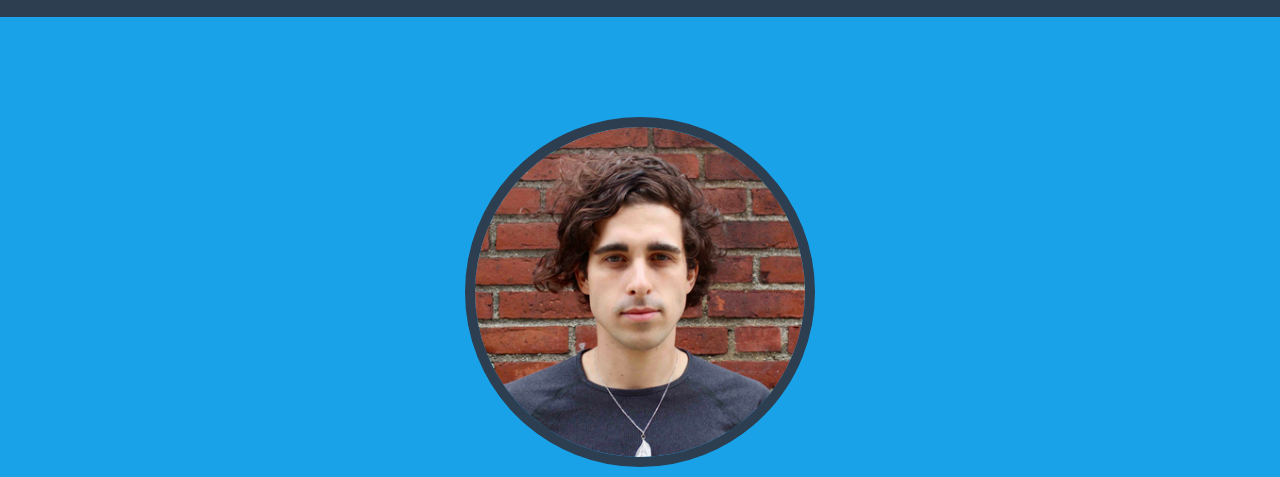
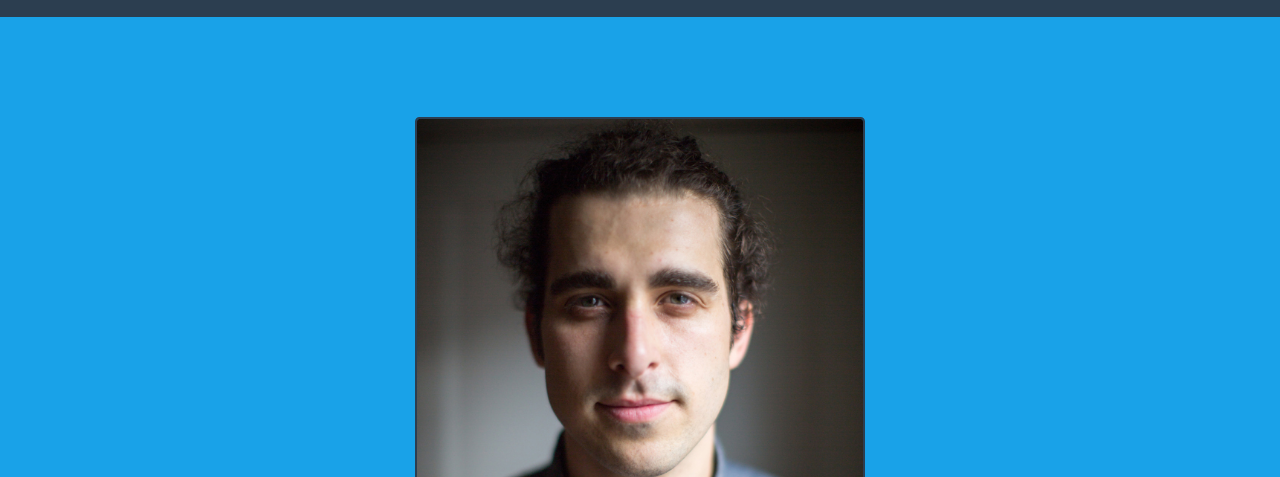
Before and after one commit to aprilsourz/af-portfolio, a website: page index.html in a window 1280 px wide. Shown: the part 83-560 px from the top of the page. Drawn offline with nearby package versions, Linux system fonts and the light colour scheme.

Commit message:
Update Headshot

```diff
--- a/css/freelancer.css
+++ b/css/freelancer.css
@@ -548,28 +548,28 @@ div#maincontent {
 }
 
 .circle-crop {
-  width: 350px;
-  height: 350px;
+  width: 450px;
+  height: 450px;
   position: relative;
   margin: 0 auto;
 
 }
 
-@media only screen and (max-width: 400px) {
+@media only screen and (max-width: 450px) {
     .circle-crop {
       width: 275px;
       height: 275px;
     }
 }
 .circle-img {
-  border: 10px solid #2C3E50;
+  border: 2px solid #2C3E50;
   display: block;
   margin: 0 auto;
   height: 100%;
   width: auto;
-  -webkit-border-radius: 50%;
-  -moz-border-radius: 50%;
-  border-radius: 50%;
+  -webkit-border-radius: 1%;
+  -moz-border-radius: 1%;
+  border-radius: 1%;
 }
 
 .tech{
@@ -578,7 +578,7 @@ div#maincontent {
 }
 
 .modal-img {
-  border: 2px solid #2C3E50;
+  border: 2px solid #2C1E50;
   -webkit-border-radius: 1%;
   -moz-border-radius: 1%;
   border-radius: 1%;
--- a/index.html
+++ b/index.html
@@ -6,7 +6,7 @@
     <meta charset="utf-8">
     <meta http-equiv="X-UA-Compatible" content="IE=edge">
     <meta name="viewport" content="width=device-width, initial-scale=1">
-    <meta name="description" content="Arlo Feirman - Full Stack Developer">
+    <meta name="description" content="Arlo Feirman - Full Stack Developer. Portfolio website">
     <meta name="author" content="Portfolio website">
 
     <title>Arlo Feirman</title>
@@ -76,7 +76,7 @@
             <div class="row">
                 <div class="col-lg-12">
                   <div class="circle-crop">
-                    <img class="img-responsive circle-img" src="img/face.png" alt="">
+                    <img class="img-responsive circle-img" src="img/face.jpg" alt="">
                   </div>
                     <div class="intro-text">
                         <h1 class="name">Arlo Feirman</h1>
```
Also changed, not shown: img/face.jpg (added), img/face.png (deleted), 1 other file.
